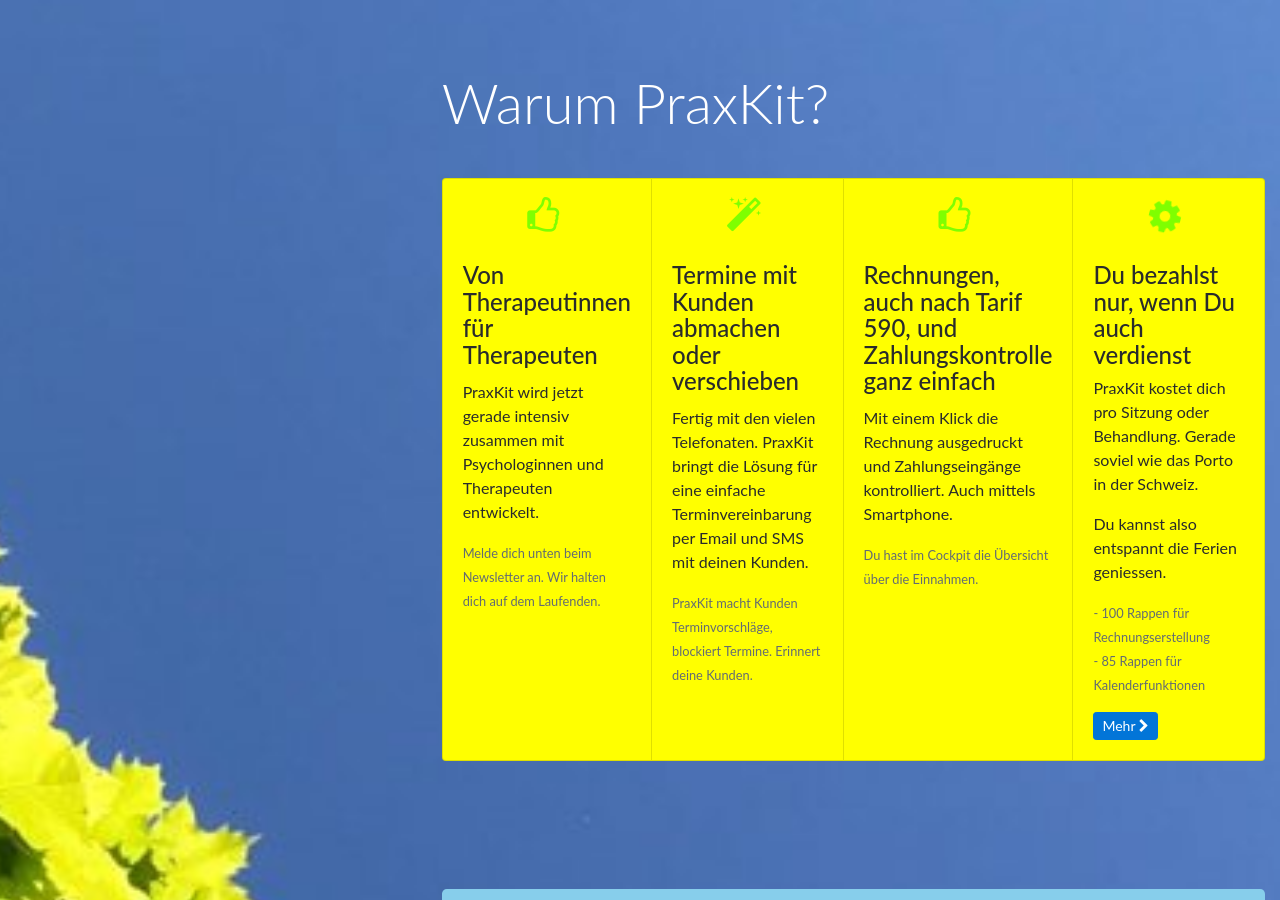
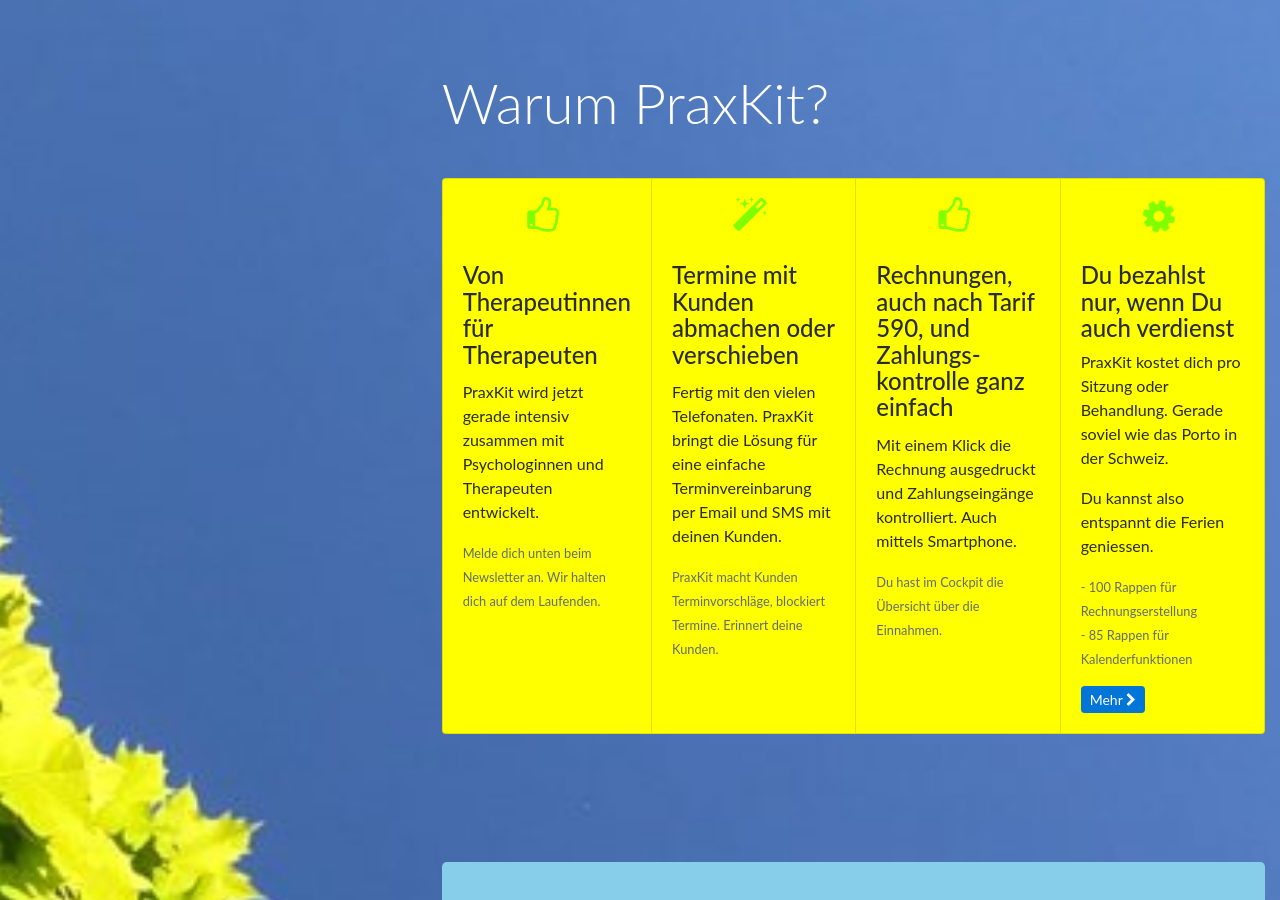
Before and after one commit to PraxKit/praxkitweb, a Jekyll site: the page built from src/index.html, in a window 1280 px wide and 900 px high, scrolled down 3141 px. Built offline with Jekyll 4.4.1, drawn with Linux system fonts in a browser that asks for light colours; nearby versions of some CDN libraries; the list of posts is cut into pages by our own code.

Commit message:
add &shy; bedingtes Trennzeichen

```diff
--- a/src/index.html
+++ b/src/index.html
@@ -155,7 +155,7 @@
                             <div class="card">
                                 <div class="card-block">
                                     <h3 class="text-center"><i class="fa fa-thumbs-o-up fa-lg"></i>&nbsp;</h3><br>
-                                    <h4 class="card-title"> Rechnungen, auch nach Tarif 590, und Zahlungskontrolle ganz einfach</h4>
+                                    <h4 class="card-title"> Rechnungen, auch nach Tarif 590, und Zahlungs&shy;kontrolle ganz einfach</h4>
                                     <p class="card-text"> Mit einem Klick die Rechnung ausgedruckt und Zahlungseingänge kontrolliert. Auch mittels
                                         Smartphone.
                                     </p>
```
Also changed, not shown: src/_posts/2017-06-27-komplementaermedizin-therapie-angebote.md (+1 -1 lines).
